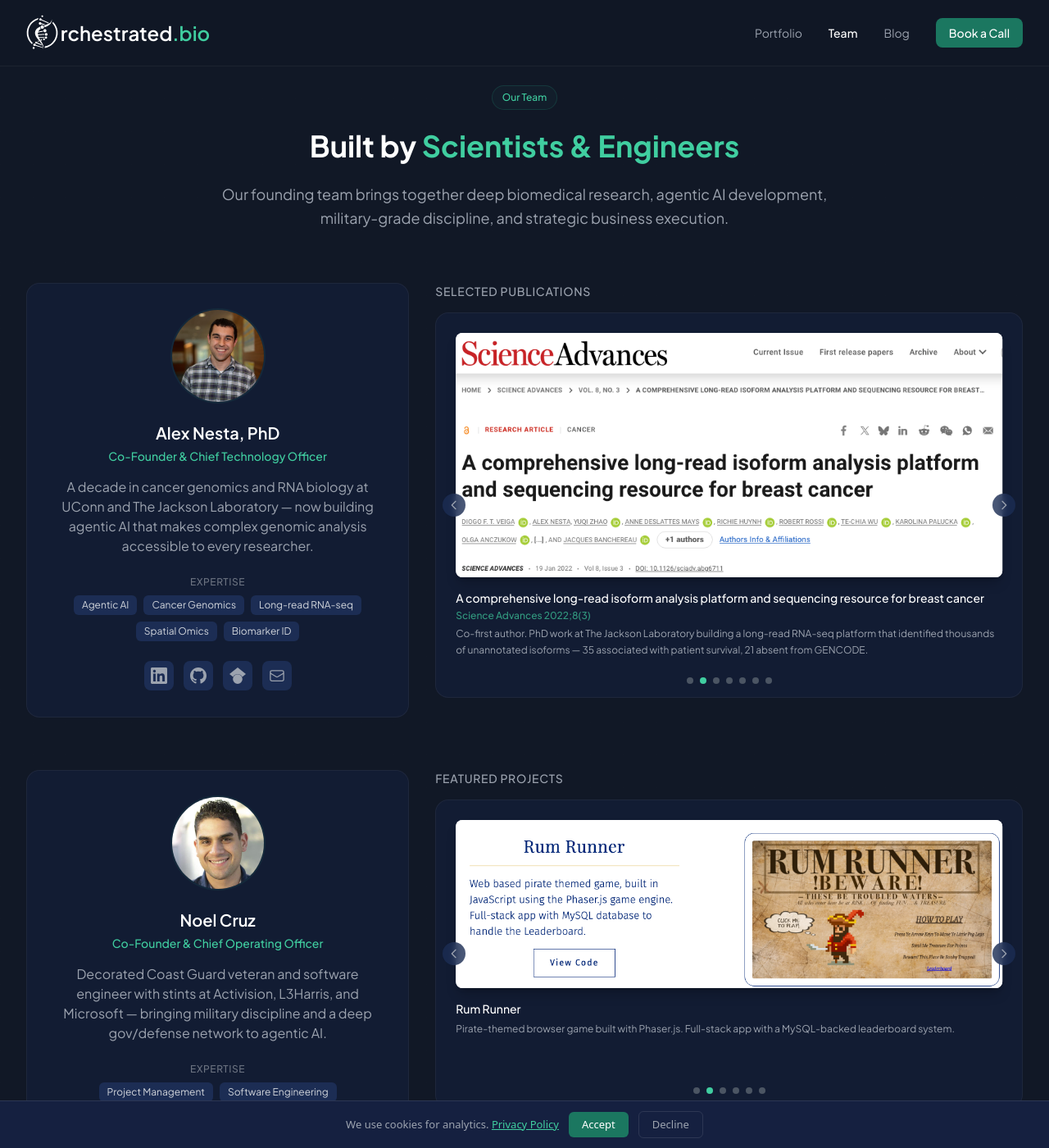
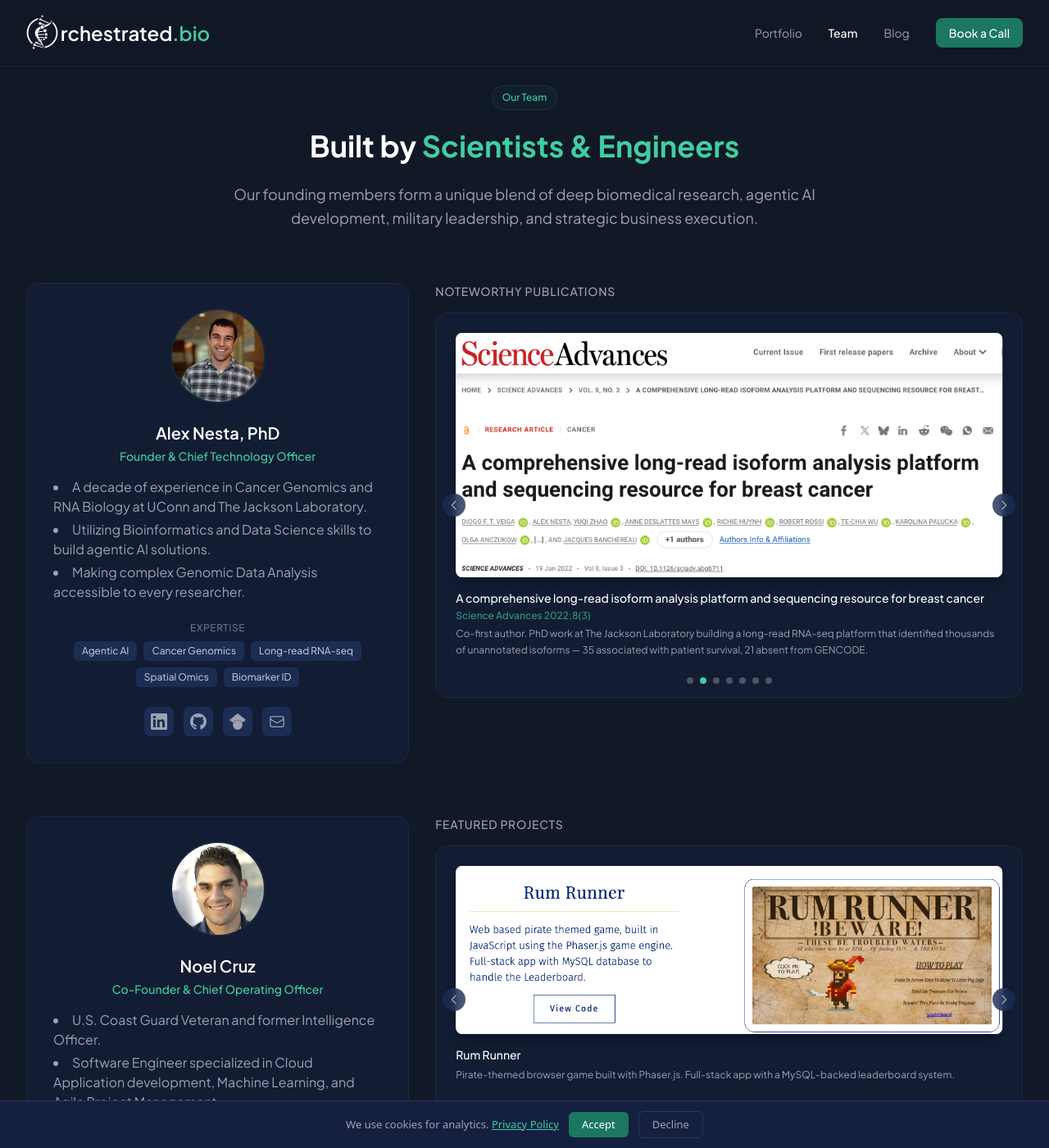
Before and after one commit to noeljcruz/orchestrated-bio.github.io, a Jekyll site: the page built from team/index.html, in a window 1280 px wide and 1400 px high. Shown: the whole window at 82% size. Built offline with Jekyll 4.4.1, drawn with Linux system fonts in a browser that asks for light colours; nearby versions of some CDN libraries; some web fonts are replaced.

Commit message:
Update team bios to bullet lists and refine copy
- Split bio strings into bullet-point lists in team.yml
- Update team layout to render bios as left-aligned unordered lists
- Refine bio and role copy for both team members
- Update team page header description

Co-Authored-By: Claude Sonnet 4.6 <noreply@anthropic.com>

```diff
--- a/_data/team.yml
+++ b/_data/team.yml
@@ -1,8 +1,10 @@
 - name: "Alex Nesta, PhD"
-  role: "Co-Founder & Chief Technology Officer"
+  role: "Founder & Chief Technology Officer"
   photo: images/alex-nesta.jpg
-  bio: >-
-    A decade in cancer genomics and RNA biology at UConn and The Jackson Laboratory — now building agentic AI that makes complex genomic analysis accessible to every researcher.
+  bio:
+    - A decade of experience in Cancer Genomics and RNA Biology at UConn and The Jackson Laboratory.
+    - Utilizing Bioinformatics and Data Science skills to build agentic AI solutions.
+    - Making complex Genomic Data Analysis accessible to every researcher.
   skills:
     - Agentic AI
     - Cancer Genomics
@@ -22,7 +24,7 @@
     - url: "mailto:alex@orchestrated.bio"
       label: Email
       icon: email
-  showcase_label: "Selected Publications"
+  showcase_label: "Noteworthy Publications"
   showcase:
     - title: "Clinical Safety and Preliminary Efficacy of Regulatory T Cells for ALS"
       journal: "NEJM Evidence 2025;4(5)"
@@ -61,8 +63,10 @@
 - name: "Noel Cruz"
   role: "Co-Founder & Chief Operating Officer"
   photo: images/noel-cruz.jpg
-  bio: >-
-    Decorated Coast Guard veteran and software engineer with stints at Activision, L3Harris, and Microsoft — bringing military discipline and a deep gov/defense network to agentic AI.
+  bio:
+    - U.S. Coast Guard Veteran and former Intelligence Officer.
+    - Software Engineer specialized in Cloud Application development, Machine Learning, and Agile Project Management.
+    - Combining Military and Technical Experience to solve complex problems with agentic AI.
   skills:
     - Project Management
     - Software Engineering
--- a/_layouts/team.html
+++ b/_layouts/team.html
@@ -15,8 +15,8 @@ layout: default
                 Built by <span class="text-brand-400">Scientists &amp; Engineers</span>
             </h1>
             <p class="text-gray-400 text-lg leading-relaxed">
-                Our founding team brings together deep biomedical research, agentic AI development,
-                military-grade discipline, and strategic business execution.
+                Our founding members form a unique blend of deep biomedical research, agentic AI development,
+                military leadership, and strategic business execution.
             </p>
         </div>
 
@@ -35,7 +35,11 @@ layout: default
                             <h3 class="text-xl font-semibold text-white mb-1">{{ member.name }}</h3>
                             <p class="text-brand-400 text-sm font-medium mb-4">{{ member.role }}</p>
 
-                            <p class="text-gray-400 text-sm lg:text-base leading-relaxed mb-4 lg:mb-6">{{ member.bio }}</p>
+                            <ul class="text-gray-400 text-sm lg:text-base leading-relaxed mb-4 lg:mb-6 text-left list-disc list-inside space-y-1">
+                                {% for sentence in member.bio %}
+                                <li>{{ sentence }}</li>
+                                {% endfor %}
+                            </ul>
 
                             <div class="mb-4 lg:mb-6">
                                 <p class="text-xs text-gray-500 font-medium uppercase tracking-wider mb-2">Expertise</p>
```
